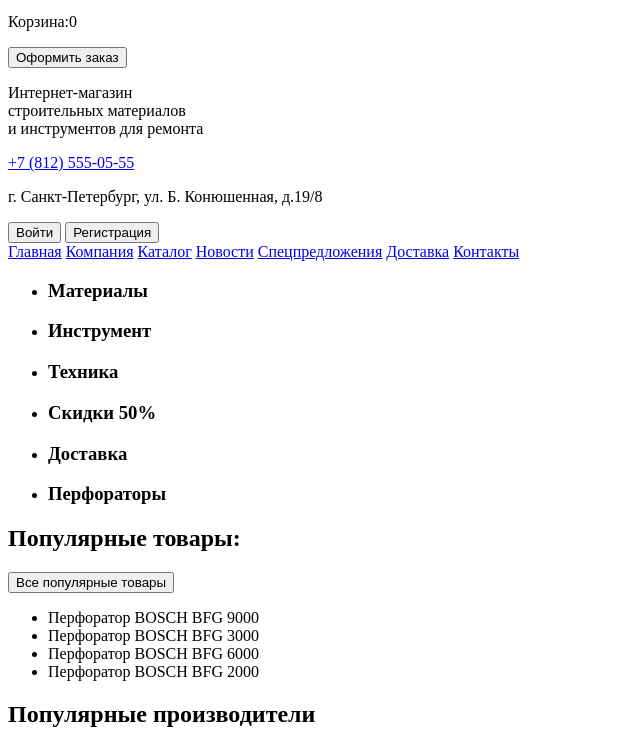
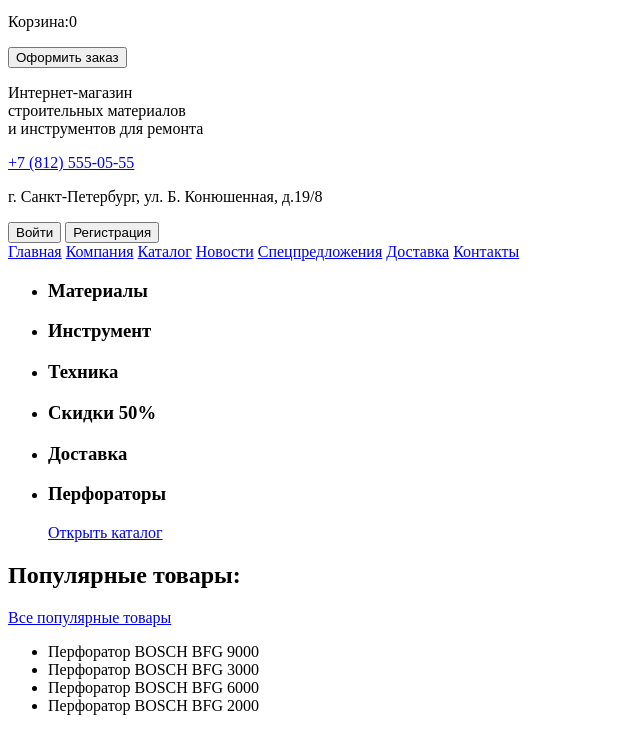
Before and after one commit to iDarina/1529445-technomart-29, a plain HTML site: page index.html in a window 1280 px wide. Shown: the part 66-798 px from the top of the page, without its empty margins (0-640 px from the left). Drawn offline with Linux system fonts and the light colour scheme.

Commit message:
Update index.html

```diff
--- a/index.html
+++ b/index.html
@@ -60,7 +60,7 @@
    				<li><h3>Техника</h3></li>
    				<li><h3>Скидки 50%</h3></li>
    				<li><h3>Доставка</h3></li>
-   				<li><h3>Перфораторы</h3></li>
+   				<li><h3>Перфораторы</h3><a href="catalog.html">Открыть каталог</a></li>
 
    			</ul>
    		</div>
@@ -68,7 +68,7 @@
    	<section>
    		<div>
    			<h2>Популярные товары:</h2>
-   			<button>Все популярные товары</button>
+   			<a href="catalog.html">Все популярные товары</a>
    		</div>
    		<ul>
    			<li>Перфоратор BOSCH BFG 9000</li>
```
